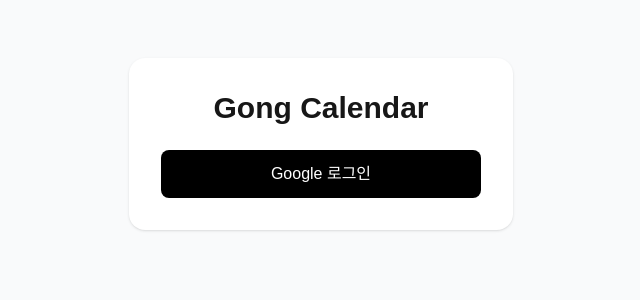
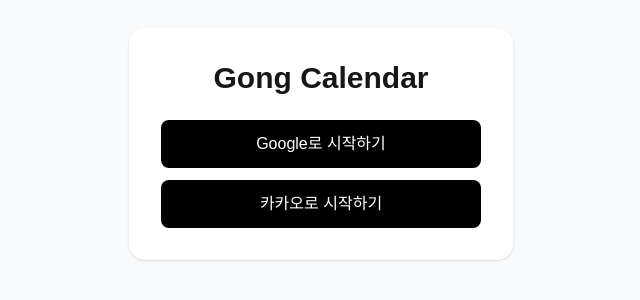
Before and after one commit to ohhamin/gongcal, a Next.js app: page /login in a window 1280 px wide. Shown: the part 276-576 px from the top of the page, without its empty margins (319-959 px from the left). Built offline with nearby package versions, Linux system fonts and the light colour scheme; no server answers.

Commit message:
카카오 로그인 추가

```diff
--- a/app/login/page.tsx
+++ b/app/login/page.tsx
@@ -12,13 +12,26 @@
         });
     };
 
+    const handleKakaoLogin = async () => {
+        await supabase.auth.signInWithOAuth({
+            provider: 'kakao',
+            options: {
+                redirectTo: `${window.location.origin}/auth/callback`,
+            },
+        });
+    };
+
     return (
         <main className="flex min-h-screen items-center justify-center bg-gray-50">
             <div className="w-full max-w-sm rounded-2xl bg-white p-8 shadow">
                 <h1 className="mb-6 text-center text-3xl font-bold">Gong Calendar</h1>
 
                 <button className="w-full rounded-lg bg-black py-3 text-white" onClick={handleGoogleLogin}>
-                    Google 로그인
+                    Google로 시작하기
+                </button>
+
+                <button className="mt-3 w-full rounded-lg bg-black py-3 text-white" onClick={handleKakaoLogin}>
+                    카카오로 시작하기
                 </button>
             </div>
         </main>
```
